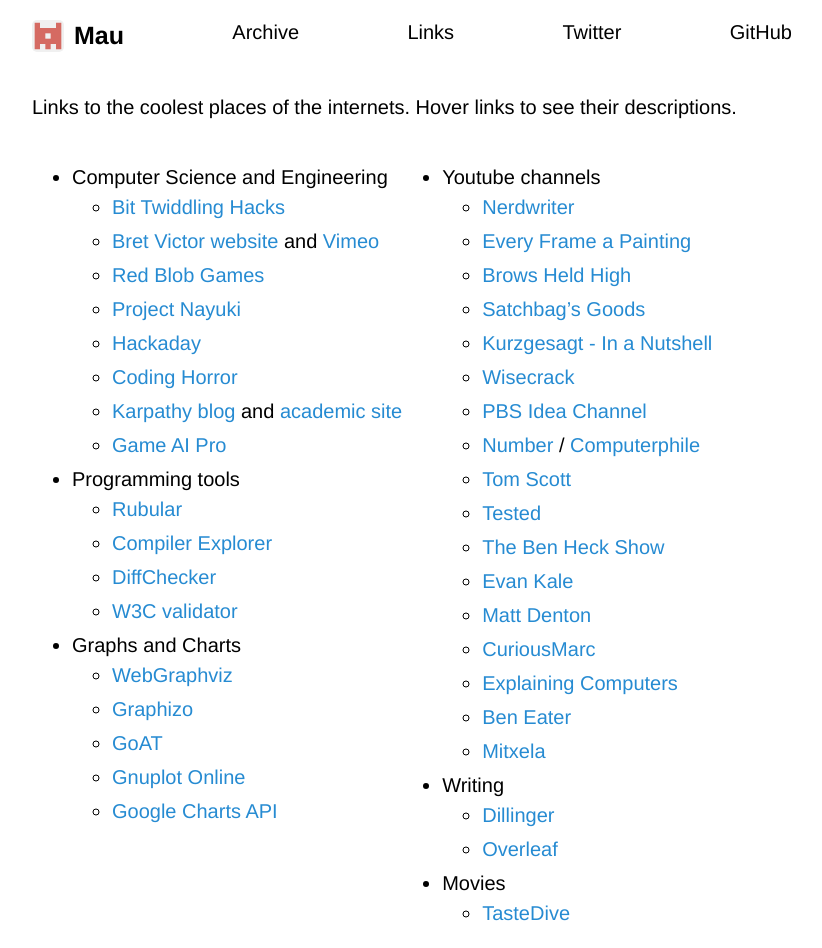
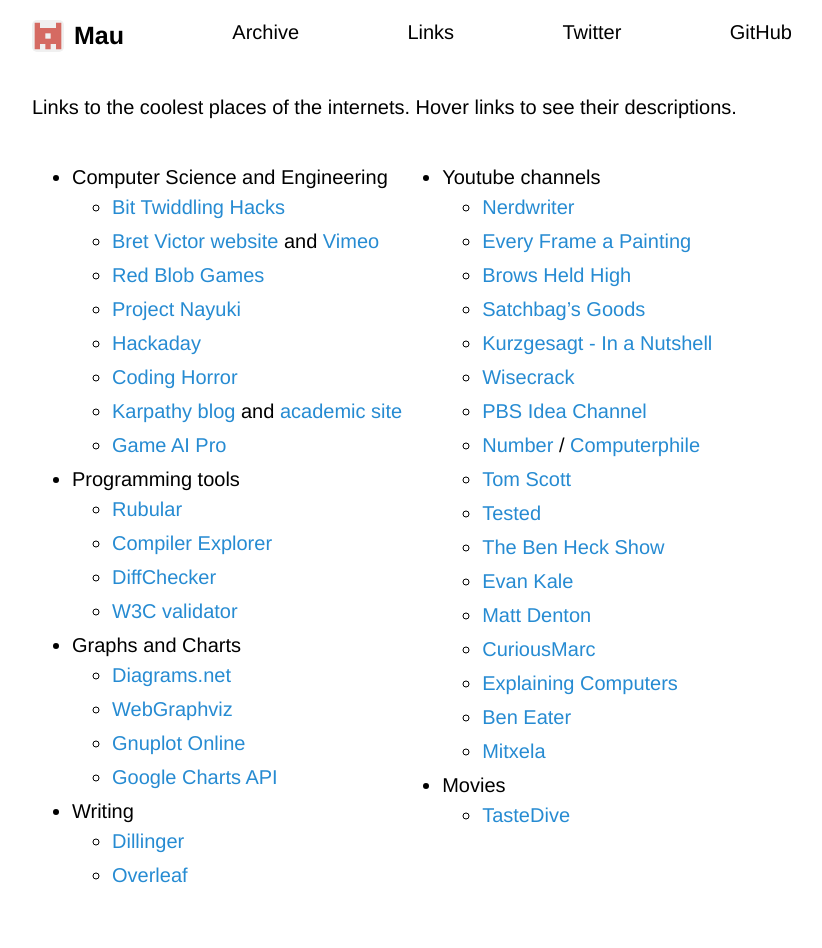
Before and after one commit to Maumagnaguagno/maumagnaguagno.github.io, a Jekyll site: the page built from links.md, in a window 1280 px wide. Shown: the whole page, without its empty margins (228-1050 px from the left). Built offline with Jekyll 4.4.1, drawn with Linux system fonts in a browser that asks for light colours; our own code applies the rules of GitHub Pages for plain Markdown files; after the commit the page ends 910 px from its top, so only the background shows below that.

Commit message:
Update Links with Diagrams.net and remove unused links

```diff
--- a/links.md
+++ b/links.md
@@ -23,11 +23,13 @@ Hover links to see their descriptions.
   - [DiffChecker](https://www.diffchecker.com/ "Diff in your browser, with colors")
   - [W3C validator](https://validator.w3.org/ "Validate web documents")
 - Graphs and Charts
-  - [WebGraphviz](http://www.webgraphviz.com/ "Write your graphs, let the computer draw for you")
-  - [Graphizo](https://g.gravizo.com/ "Graphviz, UMLGraph or PlantUML for your README")
-  - [GoAT](https://github.com/blampe/goat "ASCII diagram generation")
+  - [Diagrams.net](app.diagrams.net "SVG drawing")
+  - [WebGraphviz](http://www.webgraphviz.com/ "Describe graphs, let the computer draw for you")
   - [Gnuplot Online](http://gnuplot.respawned.com/ "Chart editor")
   - [Google Charts API](https://developers.google.com/chart/interactive/docs/ "Use javascript to show your datasets")
+- Writing
+  - [Dillinger](https://dillinger.io/ "Markdown editor")
+  - [Overleaf](https://www.overleaf.com/ "Collaborative writing")
 </div>
 <div style="float:left" markdown="1">
 
```
Also changed, not shown: other parts of links.md (+0 -3 lines).
